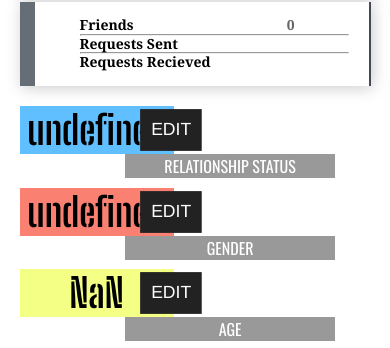
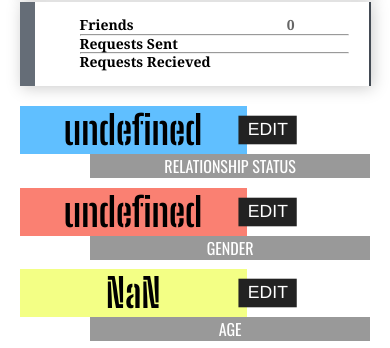
Before and after one commit to sanyam-2001/Whodis, a React (Create React App) app in the folder client/: page /home in a window 390 px wide. Shown: the part 1118-1466 px from the top of the page. Built offline with nearby package versions, Linux system fonts and the light colour scheme; no server answers; sample sign-in values are in the browser's storage; a web font is replaced by a local one.

Commit message:
Fixed bugs: Width-75, UI fix: Detail Card

```diff
--- a/client/src/Components/DetailCard/DetailCard.js
+++ b/client/src/Components/DetailCard/DetailCard.js
@@ -19,7 +19,7 @@ const DetailCard = (props) => {
         <div className={styles.card}>
             <div className={styles.header}>
                 <div style={{ backgroundColor: props.color, flex: '5' }}>{`${props.valueName}`}</div>
-                <div className={styles.edit} onClick={handleClick} style={{ backgroundColor: 'rgb(34, 34, 34)', flex: '1', fontFamily: 'Helvetica', color: 'white', fontSize: '16px', padding: '10px' }}>EDIT</div>
+                <div className={styles.edit} onClick={handleClick} style={{ backgroundColor: 'rgb(34, 34, 34)', flex: '1', fontFamily: 'Helvetica', color: 'white' }}>EDIT</div>
             </div>
             <div className={styles.footer} >
                 {props.field}
--- a/client/src/Components/DetailCard/DetailCard.module.css
+++ b/client/src/Components/DetailCard/DetailCard.module.css
@@ -34,17 +34,26 @@
 }
 .edit{
     cursor:pointer;
-    transform: scale(1.1) translateX(-50%);
+    transform: scale(1.1) translateX(-10%);
+     font-size: 16px;
+      padding: 10px
 }
 .edit:hover{
-    transform: scale(1.25) translateX(-50%);
+    transform: scale(1.25) translateX(-10%);
 }
 
 @media only screen and (max-width: 768px){
     .header{
         font-size:40px;
+        width:80%
     }
     .footer{
         font-size: 16px;
+        width:80%;
+        margin-left: 20%;
+
+    }
+    .edit{
+        padding: 4px;
     }
 }
--- a/client/src/Pages/Messages/Messages.module.css
+++ b/client/src/Pages/Messages/Messages.module.css
@@ -82,6 +82,7 @@
 }
 .stringifiedMessages{
     max-height:75%;
+    height:75%;
     overflow:hidden scroll;
 }
 .stringifiedMessages{
```
